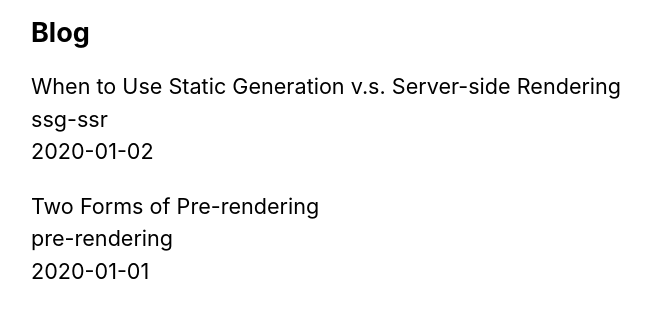
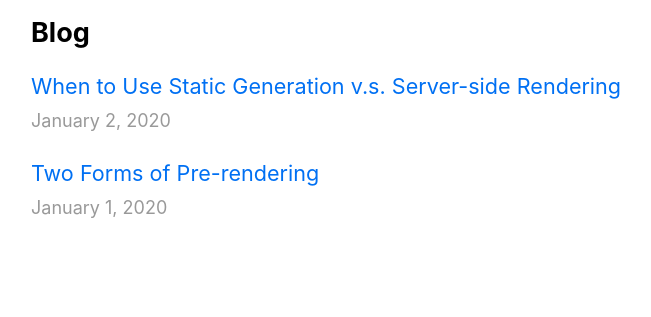
Before and after one commit to Mingyu-Song/Next-js-blog-example, a Next.js app: page / in a window 1280 px wide. Shown: the part 325-642 px from the top of the page, without its empty margins (303-954 px from the left). Built offline with nearby package versions, Linux system fonts and the light colour scheme.

Commit message:
동적 라우팅 title

```diff
--- /dev/null
+++ b/components/date.js
@@ -0,0 +1,6 @@
+import { parseISO, format } from "date-fns";
+
+export default function Date({ dateString }) {
+  const date = parseISO(dateString);
+  return <time dateTime={dateString}>{format(date, "LLLL d, yyyy")}</time>;
+}
--- a/pages/index.js
+++ b/pages/index.js
@@ -2,6 +2,8 @@
 import Layout, { siteTitle } from "../components/layout";
 import utilStyles from "../styles/utils.module.css";
 import { getSortedPostsData } from "../lib/posts";
+import Link from "next/link";
+import Date from "../components/date";
 
 export default function Home({ allPostsData }) {
   return (
@@ -15,11 +17,13 @@
         <ul className={utilStyles.list}>
           {allPostsData.map(({ id, date, title }) => (
             <li className={utilStyles.listItem} key={id}>
-              {title}
+              <Link href="/posts/[id]" as={`/posts/${id}`}>
+                <a>{title}</a>
+              </Link>
               <br />
-              {id}
-              <br />
-              {date}
+              <small className={utilStyles.lightText}>
+                <Date dateString={date} />
+              </small>
             </li>
           ))}
         </ul>
```
Also changed, not shown: pages/posts/[id].js (+10 -7 lines).
